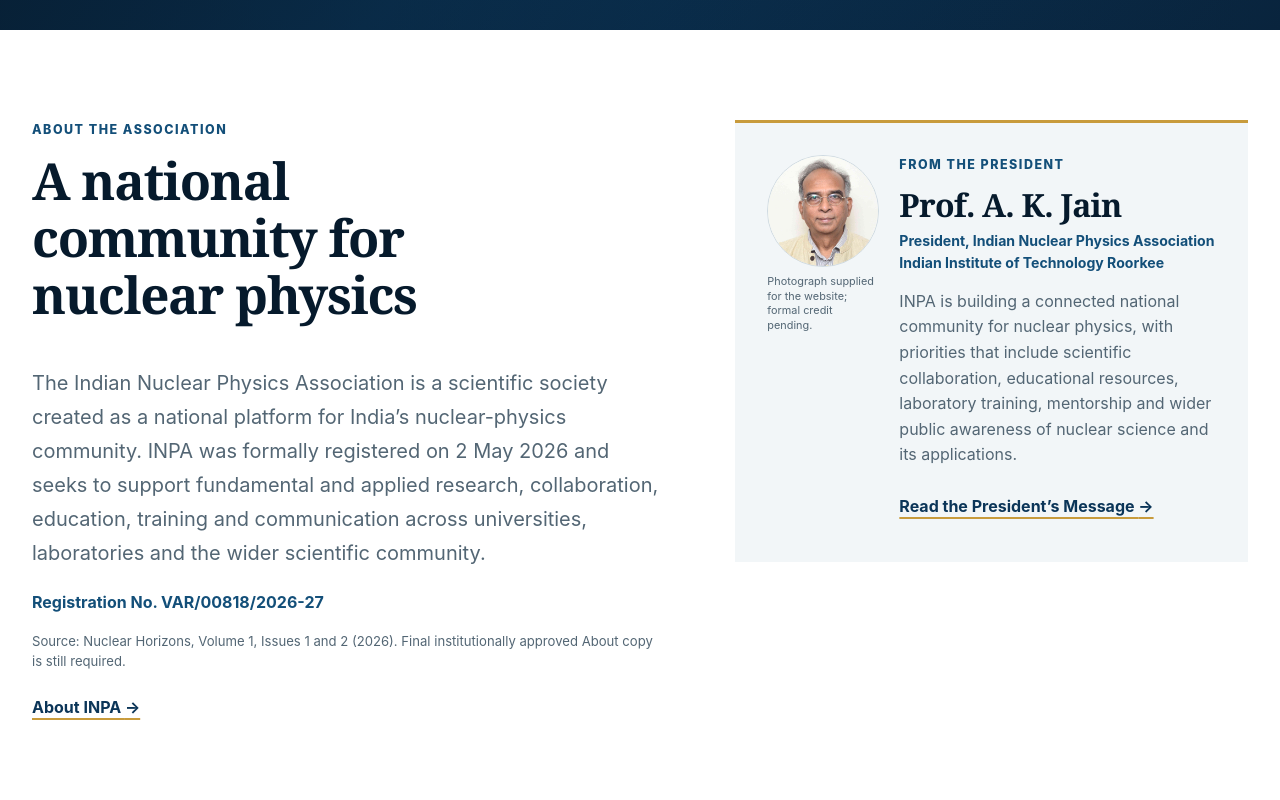
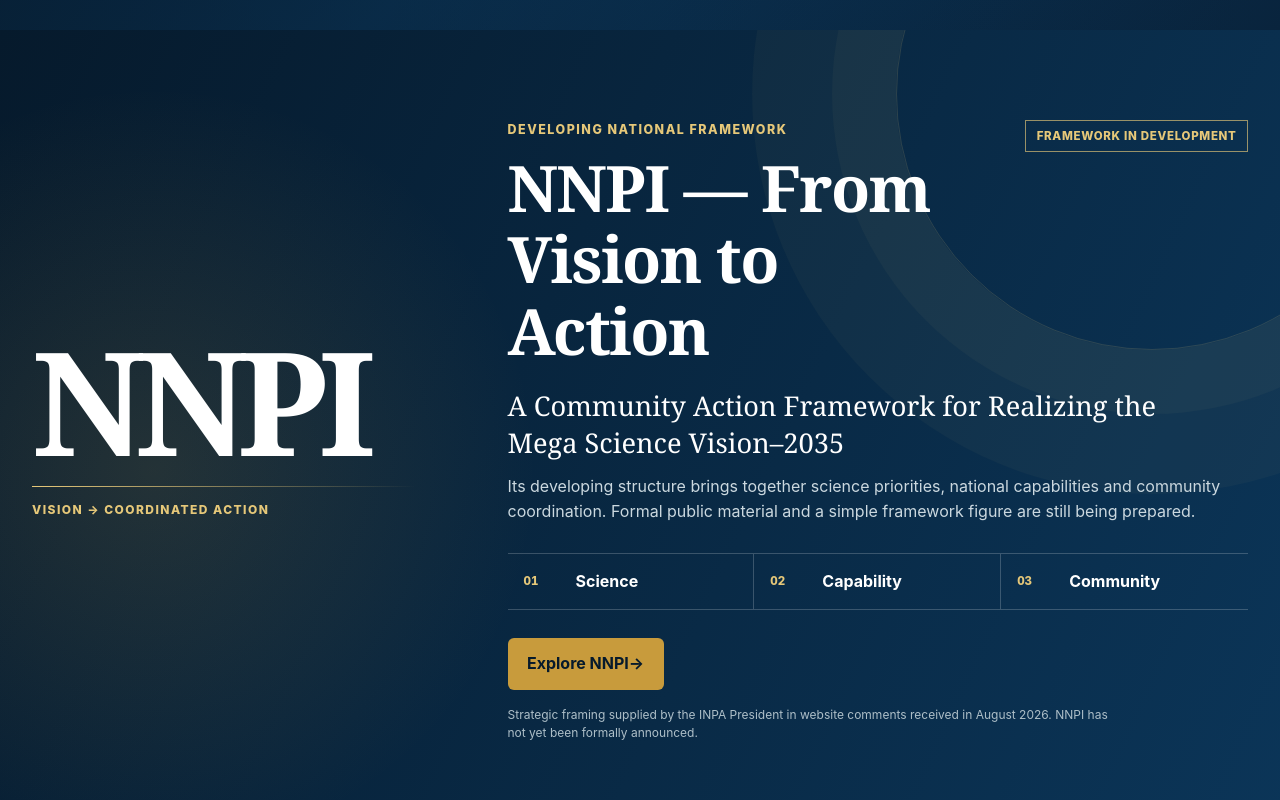
Before and after one commit to inpabharat/inpa-website, a Nuxt app: page / in a window 1280 px wide. Shown: the part 960-1760 px from the top of the page. Built offline with nearby package versions, Linux system fonts and the light colour scheme; no server answers.

Commit message:
feat: foreground NNPI and refine public navigation

```diff
--- a/app/assets/css/main.css
+++ b/app/assets/css/main.css
@@ -735,6 +735,158 @@
   background: var(--color-surface-subtle);
 }
 
+.nnpi-front {
+  position: relative;
+  overflow: hidden;
+  padding-block: clamp(3.25rem, 7vw, 6rem);
+  background:
+    radial-gradient(circle at 12% 55%, rgb(200 155 60 / 15%), transparent 24rem),
+    linear-gradient(115deg, var(--color-navy-950), #0b3558);
+  color: #dce7ed;
+}
+
+.nnpi-front::after {
+  position: absolute;
+  top: -12rem;
+  right: -8rem;
+  width: 32rem;
+  height: 32rem;
+  border: 1px solid rgb(230 200 121 / 16%);
+  border-radius: 50%;
+  box-shadow:
+    0 0 0 4rem rgb(230 200 121 / 4%),
+    0 0 0 9rem rgb(230 200 121 / 3%);
+  content: "";
+  pointer-events: none;
+}
+
+.nnpi-front__layout {
+  position: relative;
+  z-index: 1;
+  display: grid;
+  align-items: stretch;
+  gap: clamp(2rem, 6vw, 5rem);
+}
+
+.nnpi-front__identity {
+  display: flex;
+  min-height: 11rem;
+  flex-direction: column;
+  justify-content: center;
+}
+
+.nnpi-front__monogram {
+  color: var(--color-surface);
+  font-family: Georgia, "Times New Roman", serif;
+  font-size: clamp(4.5rem, 15vw, 9rem);
+  font-weight: 600;
+  letter-spacing: -0.075em;
+  line-height: 0.8;
+}
+
+.nnpi-front__line {
+  width: min(100%, 24rem);
+  height: 1px;
+  margin-block: 1.75rem 0.8rem;
+  background: linear-gradient(90deg, var(--color-gold-300), transparent);
+}
+
+.nnpi-front__direction {
+  color: var(--color-gold-300);
+  font-size: 0.75rem;
+  font-weight: 800;
+  letter-spacing: 0.12em;
+  text-transform: uppercase;
+}
+
+.nnpi-front__heading {
+  display: flex;
+  flex-wrap: wrap;
+  align-items: start;
+  justify-content: space-between;
+  gap: 1rem 2rem;
+}
+
+.nnpi-front h2 {
+  max-width: 13ch;
+  margin-bottom: 0;
+  color: var(--color-surface);
+  font-size: clamp(2.25rem, 5vw, 4rem);
+}
+
+.nnpi-front__status {
+  display: inline-flex;
+  min-height: 2rem;
+  align-items: center;
+  padding: 0.35rem 0.65rem;
+  border: 1px solid rgb(230 200 121 / 65%);
+  color: var(--color-gold-300);
+  font-size: 0.72rem;
+  font-weight: 800;
+  letter-spacing: 0.06em;
+  text-transform: uppercase;
+}
+
+.nnpi-front__descriptor {
+  max-width: 45rem;
+  margin: 1.35rem 0 0.75rem;
+  color: var(--color-surface);
+  font-family: Georgia, "Times New Roman", serif;
+  font-size: clamp(1.25rem, 2.4vw, 1.7rem);
+  line-height: 1.35;
+}
+
+.nnpi-front__summary {
+  max-width: 48rem;
+  color: #cbd8df;
+}
+
+.nnpi-front__pillars {
+  display: grid;
+  margin: 1.75rem 0 0;
+  padding: 0;
+  border-top: 1px solid rgb(255 255 255 / 20%);
+  list-style: none;
+}
+
+.nnpi-front__pillars li {
+  display: grid;
+  min-height: 3.5rem;
+  align-items: center;
+  padding-block: 0.7rem;
+  border-bottom: 1px solid rgb(255 255 255 / 20%);
+  grid-template-columns: 2.5rem 1fr;
+  gap: 0.75rem;
+}
+
+.nnpi-front__pillars span {
+  color: var(--color-gold-300);
+  font-size: 0.72rem;
+  font-variant-numeric: tabular-nums;
+  font-weight: 800;
+}
+
+.nnpi-front__pillars strong {
+  color: var(--color-surface);
+  font-size: 1rem;
+}
+
+.nnpi-front__footer {
+  display: flex;
+  flex-wrap: wrap;
+  align-items: center;
+  margin-top: 1.75rem;
+  gap: 1rem 1.5rem;
+}
+
+.nnpi-front__footer p {
+  max-width: 38rem;
+  margin: 0;
+  color: #aebfc8;
+  font-size: 0.75rem;
+  line-height: 1.5;
+}
+
 .institutional-snapshot {
   padding-block: clamp(3.5rem, 7vw, 6rem);
 }
@@ -2210,20 +2362,45 @@
 }
 
 .site-footer__credit a {
-  color: inherit;
-  font-weight: 600;
-  text-decoration: none;
-  text-underline-offset: 0.22rem;
-}
-
-.site-footer__credit a:hover {
-  color: var(--color-surface);
+  color: var(--color-gold-300);
+  font-weight: 750;
   text-decoration: underline;
   text-decoration-color: var(--color-gold-500);
   text-decoration-thickness: 2px;
+  text-underline-offset: 0.25rem;
+}
+
+.site-footer__credit a:hover {
+  color: var(--color-surface);
+  text-decoration-color: var(--color-gold-300);
+}
+
+.site-footer__credit a span {
+  display: inline-block;
+  margin-left: 0.12rem;
+  font-size: 0.9em;
+  text-decoration: none;
+  transition: transform 160ms ease;
+}
+
+.site-footer__credit a:hover span {
+  transform: translate(0.12rem, -0.12rem);
 }
 
 @media (min-width: 40rem) {
+  .nnpi-front__pillars {
+    grid-template-columns: repeat(3, minmax(0, 1fr));
+  }
+
+  .nnpi-front__pillars li {
+    padding-inline: 1rem;
+    border-right: 1px solid rgb(255 255 255 / 20%);
+  }
+
+  .nnpi-front__pillars li:last-child {
+    border-right: 0;
+  }
+
   .institutional-snapshot__president {
     grid-template-columns: 7rem minmax(0, 1fr);
   }
@@ -2301,6 +2478,10 @@
 }
 
 @media (min-width: 60rem) {
+  .nnpi-front__layout {
+    grid-template-columns: minmax(18rem, 0.7fr) minmax(0, 1.3fr);
+  }
+
   .community-highlights__track {
     grid-auto-columns: calc((100% - 2rem) / 3);
   }
--- a/app/components/SiteFooter.vue
+++ b/app/components/SiteFooter.vue
@@ -40,7 +40,9 @@
         <p>Prototype website — selected media permissions and programme details remain pending.</p>
         <p class="site-footer__credit">
           Website design and development:
-          <a href="https://www.dr-abhishek.com/" target="_blank" rel="author external noopener noreferrer">Dr Abhishek</a>
+          <a href="https://www.dr-abhishek.com/" target="_blank" rel="author external noopener noreferrer">
+            Dr Abhishek <span aria-hidden="true">↗</span>
+          </a>
         </p>
       </div>
     </div>
--- /dev/null
+++ b/app/components/home/NnpiFront.vue
@@ -0,0 +1,42 @@
+<script setup lang="ts">
+import { strategicVision } from '~~/content/site/home'
+</script>
+
+<template>
+  <section class="nnpi-front" aria-labelledby="nnpi-front-title">
+    <div class="container nnpi-front__layout">
+      <div class="nnpi-front__identity" aria-hidden="true">
+        <span class="nnpi-front__monogram">NNPI</span>
+        <span class="nnpi-front__line" />
+        <span class="nnpi-front__direction">Vision → coordinated action</span>
+      </div>
+
+      <div class="nnpi-front__content">
+        <div class="nnpi-front__heading">
+          <div>
+            <p class="eyebrow eyebrow--light">Developing national framework</p>
+            <h2 id="nnpi-front-title">{{ strategicVision.nnpi.title }}</h2>
+          </div>
+          <span class="nnpi-front__status">Framework in development</span>
+        </div>
+
+        <p class="nnpi-front__descriptor">{{ strategicVision.nnpi.descriptor }}</p>
+        <p class="nnpi-front__summary">{{ strategicVision.nnpi.summary }}</p>
+
+        <ol class="nnpi-front__pillars" aria-label="NNPI framework elements">
+          <li v-for="(pillar, index) in strategicVision.nnpi.pillars" :key="pillar">
+            <span aria-hidden="true">0{{ index + 1 }}</span>
+            <strong>{{ pillar }}</strong>
+          </li>
+        </ol>
+
+        <div class="nnpi-front__footer">
+          <NuxtLink class="button button--gold" :to="strategicVision.nnpi.to">
+            Explore NNPI <span aria-hidden="true">→</span>
+          </NuxtLink>
+          <p>{{ strategicVision.source }}</p>
+        </div>
+      </div>
+    </div>
+  </section>
+</template>
--- a/app/pages/index.vue
+++ b/app/pages/index.vue
@@ -24,6 +24,7 @@
 <template>
   <div id="digital-hub">
     <HomeSiteHero :carousel="home.carousel" />
+    <HomeNnpiFront />
     <HomeInstitutionalSnapshot />
     <HomeUpdatesHub :news="home.news" :events="home.events" />
     <HomeSciencePublications />
--- a/content/site/navigation.ts
+++ b/content/site/navigation.ts
@@ -31,8 +31,8 @@
     label: 'Science',
     description: 'Research, national initiatives and scientific institutions.',
     links: [
+      { label: 'NNPI Framework', to: '/nnpi', description: 'From vision to coordinated national action.', status: 'In development' },
       { label: 'Featured Research', to: '/research', description: 'Curated, source-backed Indian nuclear-physics research.' },
-      { label: 'NNPI Framework', to: '/nnpi', status: 'In development' },
       { label: 'Major Centres and Facilities', to: '/map' },
       { label: 'Distinguished Scientists', to: '/people' },
     ],
```
